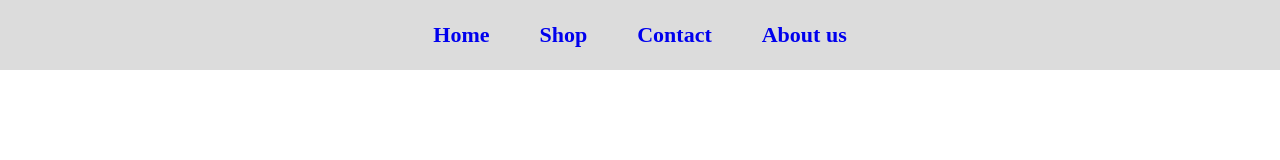
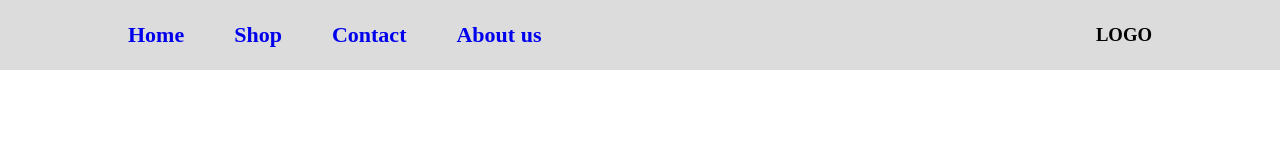
Before and after one commit to saeedpasand/saeedpasand, a plain HTML site: page index.html in a window 1280 px wide. Drawn offline with Linux system fonts and the light colour scheme.

Commit message:
4th commit

```diff
--- a/css/style.css
+++ b/css/style.css
@@ -11,6 +11,9 @@ nav{
     height: 70px;
     padding: 0 10%;
     background-color: gainsboro;
+    display: flex;
+    justify-content: space-between;
+    align-items: center;
 
 }
 
--- a/index.html
+++ b/index.html
@@ -1,11 +1,13 @@
 <!DOCTYPE html>
 <html lang="en">
+
 <head>
     <meta charset="UTF-8">
     <meta name="viewport" content="width=device-width, initial-scale=1.0">
     <link rel="stylesheet" href="./css/style.css">
     <title>Document</title>
 </head>
+
 <body>
     <header>
         <nav>
@@ -15,7 +17,12 @@
                 <li><a href="#">Contact </a></li>
                 <li><a href="#">About us</a></li>
             </ul>
+            <div class="logo">
+                <h3>LOGO</h3>
+            </div>
         </nav>
+
     </header>
 </body>
+
 </html>
```
Lines whose indentation alone changed are shown as unchanged.
